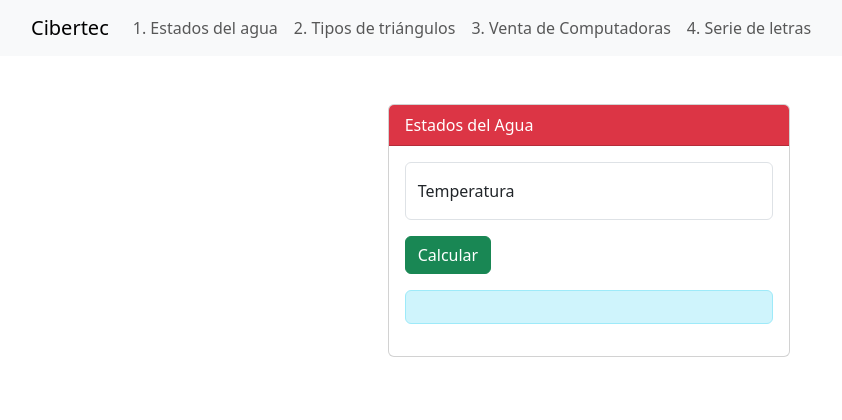
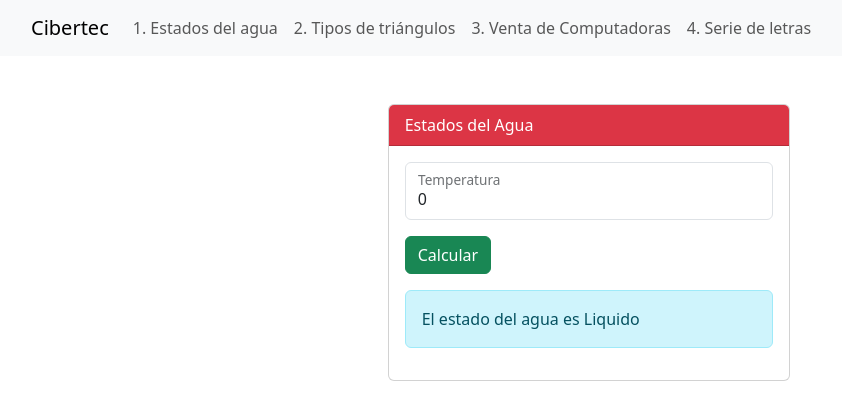
Before and after one commit to BlackTail2000/DAWI_CL3_2, an Angular app: page /estados-agua in a window 1280 px wide. Both pictures are taken after a click on the button "Calcular". Shown: the top 420 px of the page, without its empty margins (51-893 px from the left). Built offline with nearby package versions, Linux system fonts and the light colour scheme.

Commit message:
terminado

```diff
--- a/src/app/estados-agua/estados-agua.component.html
+++ b/src/app/estados-agua/estados-agua.component.html
@@ -5,13 +5,17 @@
         </div>
         <div class="card-body">
             <div class="form-floating mb-3">
-                <input type="number" class="form-control" id="txttemperatura" autocomplete="off" placeholder="Temperatura">
+                <input type="number" class="form-control" id="txttemperatura"
+                 autocomplete="off" placeholder="Temperatura"
+                 [(ngModel)]="estadoAgua.temperatura">
                 <label for="txttemperatura">Temperatura</label>
             </div>
-            <button type="button" class="btn btn-success">Calcular</button>
-            <div class="alert alert-info mt-3" role="alert">
-
-            </div>
+            <button type="button" class="btn btn-success" (click)="calcularEstado()">Calcular</button>
+            @if (mostrarResultado) {
+                <div class="alert alert-info mt-3" role="alert">
+                    El estado del agua es {{estadoAgua.resultado}}
+                </div>
+            }
         </div>
     </div>
 </div>
--- a/src/app/estados-agua/estados-agua.component.ts
+++ b/src/app/estados-agua/estados-agua.component.ts
@@ -15,12 +15,13 @@
   mostrarResultado = false;
 
   calcularEstado(){
-    if(this.estadoAgua.temperatura<0)
+    if(this.estadoAgua.temperatura < 0)
       this.estadoAgua.resultado = "Sólido";
-    else if(this.estadoAgua.temperatura <100)
+    else if(this.estadoAgua.temperatura < 100)
       this.estadoAgua.resultado = "Liquido";
     else
     this.estadoAgua.resultado = "Gaseoso";
+
   this.mostrarResultado = true;
   }
 }
```
